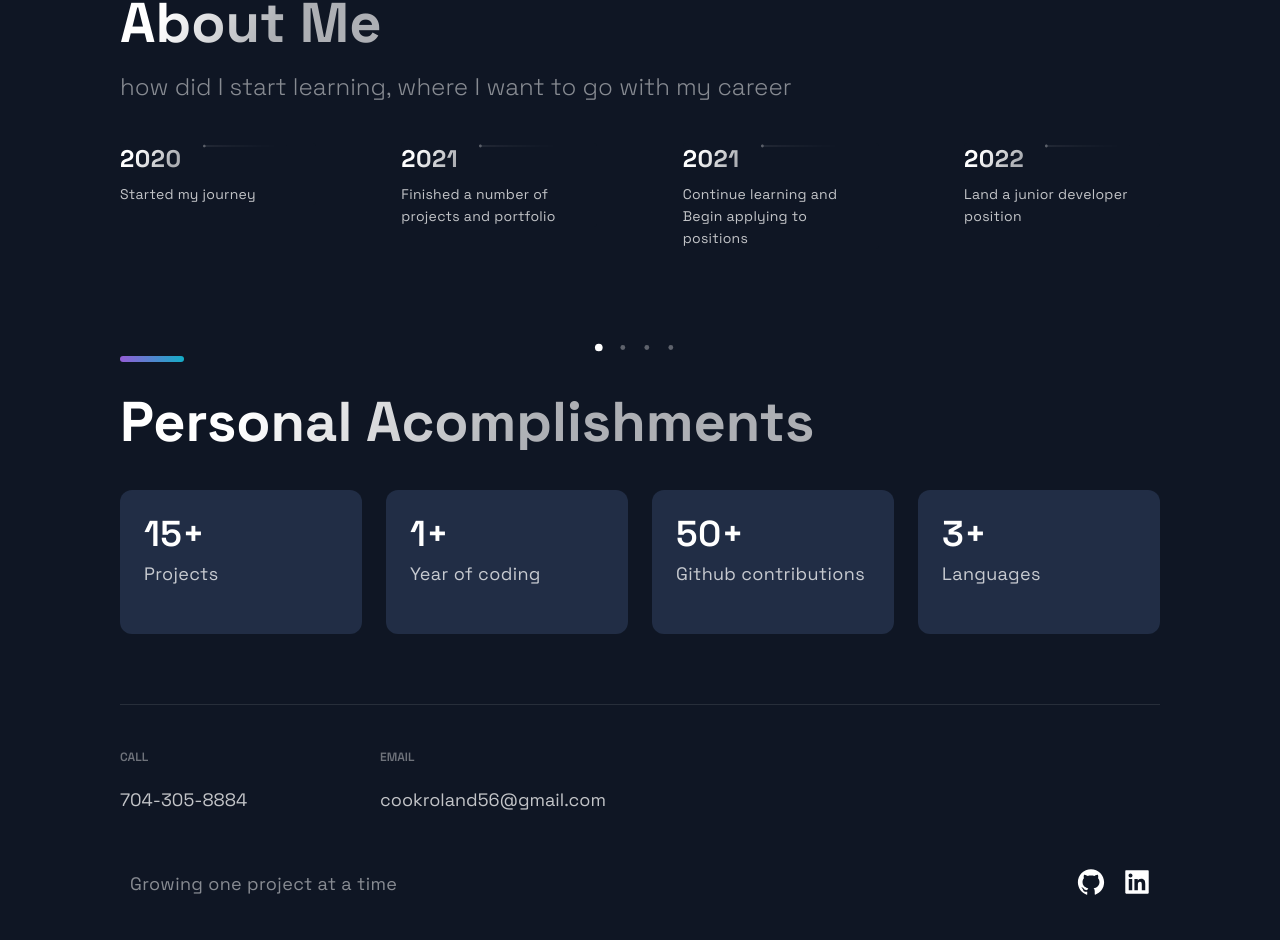
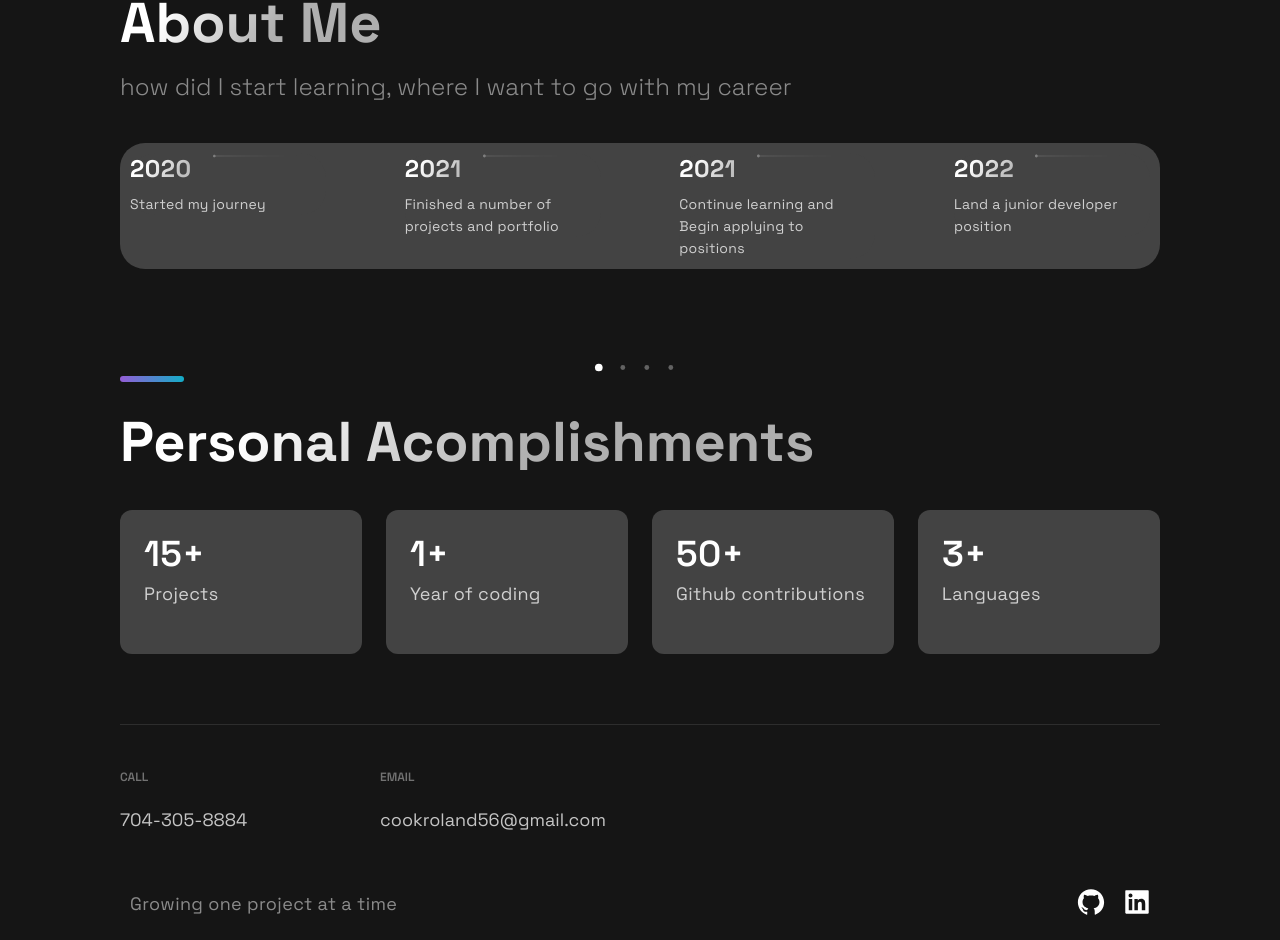
Before and after one commit to Pacman-1/react-portfolio.github.io, a Next.js app: page / in a window 1280 px wide. Shown: the part 2634-3574 px from the top of the page. Built offline with nearby package versions, Linux system fonts and the light colour scheme.

Commit message:
minor ui changes
Added padding to achievement section and changed color

```diff
--- a/src/components/Acomplishments/AcomplishmentsStyles.js
+++ b/src/components/Acomplishments/AcomplishmentsStyles.js
@@ -23,7 +23,7 @@ export const Boxes = styled.div`
 `
 
 export const Box = styled.div`
-  background: #212D45;
+  background: #434343;
   border-radius: 12px;
   height: 144px;
   padding: 24px;
--- a/src/components/TimeLine/TimeLineStyles.js
+++ b/src/components/TimeLine/TimeLineStyles.js
@@ -2,9 +2,10 @@
 import styled from 'styled-components'
 
 export const CarouselContainer = styled.ul`
+  border-radius: 25px;
   max-width: 1040px;
-  background: #0F1624;
-  padding: 0rem;
+  background: #434343;
+  padding: 1rem;
   list-style:none;
   display: flex;
   justify-content: space-between;
@@ -40,8 +41,8 @@ export const CarouselMobileScrollNode = styled.div`
 `
 
 export const CarouselItem = styled.div`
-  background: #0F1624;
-  border-radius: 3px;
+  background: #434343;
+  border-radius: 25px;
   max-width: 196px;
 
   @media ${props => props.theme.breakpoints.md} {
@@ -51,7 +52,7 @@ export const CarouselItem = styled.div`
   @media ${props => props.theme.breakpoints.sm} {
     margin-left: 32px;
     min-width: 120px;
-    background: #0E131F;
+    background: #434343;
     padding: 4px;
     align-content: start;
     scroll-snap-align: start;
--- a/src/themes/default.js
+++ b/src/themes/default.js
@@ -7,7 +7,7 @@ export default {
   // Colors for layout
   colors: {
     primary1: "hsl(204,23.8%,95.9%)",
-    background1: "#0F1624",
+    background1: "#151515",
     accent1: "hsl(34.9,98.6%,72.9%)",
     button: "hsl(205.1,100%,36.1%)",
     background2: "hsl(232.7,27.3%,23.7%)",
```
